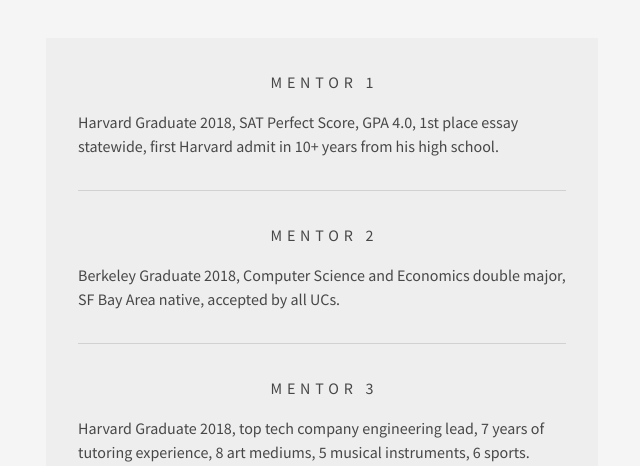
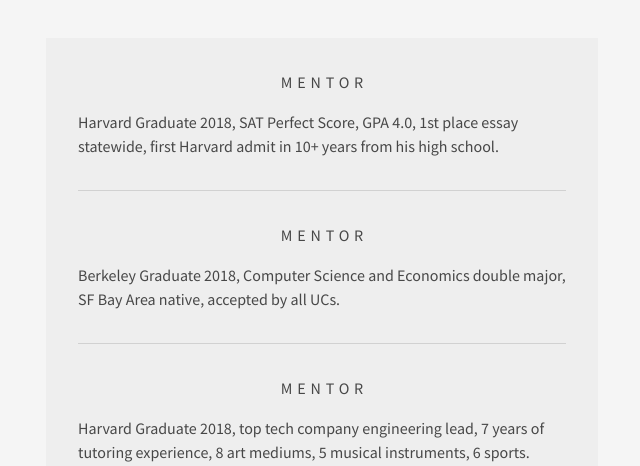
Before and after one commit to philliphuang/three-rings, a React (Create React App) app in the folder landing/: page / in a window 1280 px wide. Shown: the part 707-1173 px from the top of the page, without its empty margins (318-958 px from the left). Built offline with nearby package versions, Linux system fonts and the light colour scheme; a web font is replaced by a local one.

Commit message:
Remove numbers

```diff
--- a/landing/src/App.js
+++ b/landing/src/App.js
@@ -108,21 +108,21 @@
                 }}
               >
               <Typography align="center" sx={{pb: 2, letterSpacing: "0.3em", marginRight: "-0.3em",}}>
-                导师一
+                导师
               </Typography>
               <Typography paragraph>
                 哈佛 2018 毕业, SAT 满分, GPA 4.0, 写作比赛全州夺冠, 为其所在高中十年来首次被哈佛大学录取的学生。华裔男生。会英语和国语。
               </Typography>
               <Divider sx={{my:4}}/>
               <Typography align="center" sx={{pb: 2, letterSpacing: "0.3em", marginRight: "-0.3em",}}>
-                导师二
+                导师
               </Typography>
               <Typography paragraph>
                 伯克利 2018 毕业, 计算机科学与经济学双学位, 旧金山湾区本地人, 被所有 UC 录取。华裔女生。会英语和国语。
               </Typography>
               <Divider sx={{my:4}}/>
               <Typography align="center" sx={{pb: 2, letterSpacing: "0.3em", marginRight: "-0.3em",}}>
-                导师三
+                导师
               </Typography>
               <Typography paragraph>
                 哈佛 2018 毕业, 世界顶尖科技公司主管工程师, 7 年辅导经验, 8 艺术媒介, 5 乐器, 6 运动。华裔男生。
@@ -171,21 +171,21 @@
                 }}
               >
               <Typography align="center" sx={{pb: 2, letterSpacing: "0.3em", marginRight: "-0.3em",}}>
-                MENTOR 1
+                MENTOR
               </Typography>
               <Typography paragraph>
                 Harvard Graduate 2018, SAT Perfect Score, GPA 4.0, 1st place essay statewide, first Harvard admit in 10+ years from his high school.
               </Typography>
               <Divider sx={{my:4}}/>
               <Typography align="center" sx={{pb: 2, letterSpacing: "0.3em", marginRight: "-0.3em",}}>
-                MENTOR 2
+                MENTOR
               </Typography>
               <Typography paragraph>
                 Berkeley Graduate 2018, Computer Science and Economics double major, SF Bay Area native, accepted by all UCs.
               </Typography>
               <Divider sx={{my:4}}/>
               <Typography align="center" sx={{pb: 2, letterSpacing: "0.3em", marginRight: "-0.3em",}}>
-                MENTOR 3
+                MENTOR
               </Typography>
               <Typography paragraph>
                 Harvard Graduate 2018, top tech company engineering lead, 7 years of tutoring experience, 8 art mediums, 5 musical instruments, 6 sports.
```
